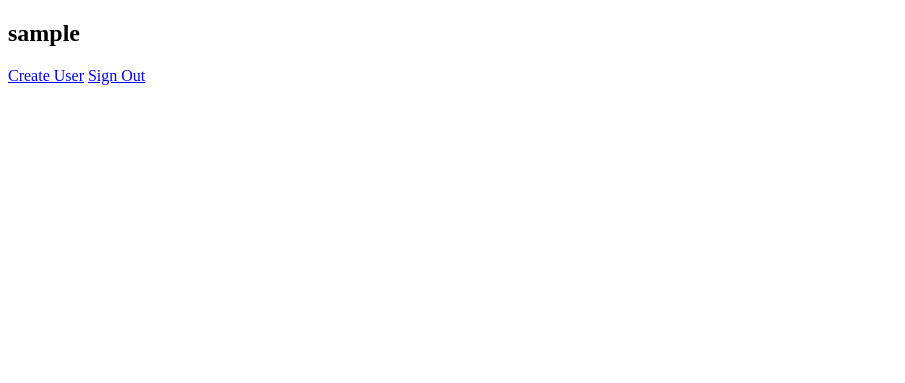
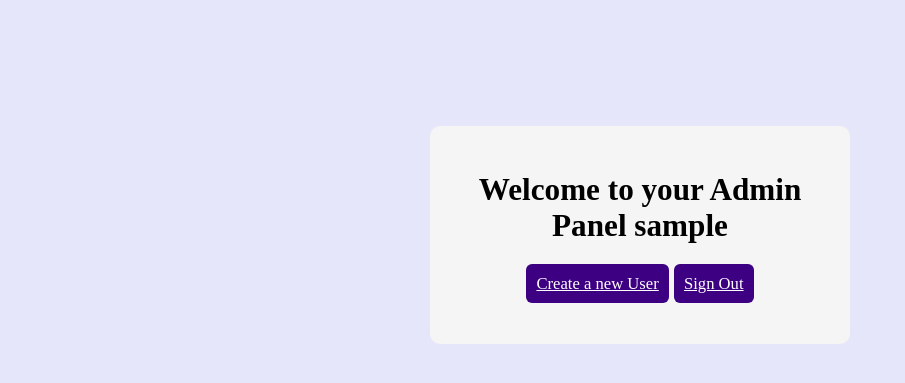
Before and after one commit to Fwyllie/wyllie_f_customCMS, a PHP site: page /Wyllie_F_3014_r2/admin/admin_index.php in a window 1280 px wide. Shown: the top 383 px of the page, without its empty margins (0-905 px from the left). Run offline with PHP 8.4, Linux system fonts and the light colour scheme; the visitor is signed in with stand-in values (Sample User, id 1).

Commit message:
added styling

```diff
--- a/admin/admin_index.php
+++ b/admin/admin_index.php
@@ -6,11 +6,14 @@
 <html>
 <head>
 <meta charset="UTF-8">
-<title>Welcome to your admin panel</title>
+<title>Fran's Admin Panel</title>
+<link rel="stylesheet" href="css/main.css">
 </head>
 <body>
-	<h2><?php echo $_SESSION['user_name'];  ?></h2>
-	<a href="admin_createUser.php">Create User</a>
-	<a href="phpscripts/caller.php?caller_id=logout">Sign Out</a>
+	<div id="indexDiv">
+		<h2 id="indexWelcome">Welcome to your Admin Panel <?php echo $_SESSION['user_name']; ?></h2>
+		<a id="createUser" href="admin_createUser.php">Create a new User</a>
+		<a id="signOut" href="phpscripts/caller.php?caller_id=logout">Sign Out</a>
+	<div>
 </body>
 </html>
--- /dev/null
+++ b/admin/css/main.css
@@ -0,0 +1,61 @@
+body{
+  background-color: #E6E6FA;
+}
+
+#loginForm, #indexDiv, #createDiv{
+  margin: 10% auto;
+  background-color: #F5F5F5;
+  padding: 20px;
+  border-radius: 10px;
+  width: 30%;
+  text-align: center;
+  font-size: 1.3em;
+}
+#indexDiv{
+  padding-bottom: 50px;
+}
+#loginForm h1{
+  font-size: 1.5em;
+}
+#submitButton{
+  padding: 5px;
+  font-size: 1em;
+  background-color: #3E0082;
+  border-radius: 6px;
+  width: 80px;
+  height: 40px;
+  color: white;
+}
+#submitButton2{
+  padding: 5px;
+  font-size: 1em;
+  background-color: #3E0082;
+  border-radius: 6px;
+  width: 120px;
+  height: 40px;
+  color: white;
+}
+#submitButton:hover, #submitButton2:hover{
+  background-color: #7500F7;
+}
+#loginForm input, #createDiv input{
+  padding: 5px;
+  font-size: 0.8em;
+  margin-top: 10px;
+  margin-bottom: 10px;
+}
+#createUser, #signOut{
+  padding: 10px;
+  color: white;
+  font-size: 0.8em;
+  background-color: #3E0082;
+  border-radius: 6px;
+  margin-bottom: 20px;
+}
+#createUser:hover, #signOut:hover{
+  background-color: #7500F7;
+}
+#selectLevel{
+  font-size: 0.8em;
+  color: #3E0082;
+}
--- a/admin/phpscripts/mail.php
+++ b/admin/phpscripts/mail.php
@@ -4,7 +4,5 @@
 		$subject = "Admin Panel Login Credentials";
 		$msg = "Username:". $username. "\n\nPassword:". $password. "\n\nAdmin Panel Login Page: http://localhost:8888/Wyllie_F_3014_r2/admin/admin_login" ;
 		mail($to, $subject, $msg);
-		redirect_to("admin_index.php");
-		echo "User create successfully, email has been sent with login information.";
 	}
 ?>
```
Also changed, not shown: admin/admin_createUser.php (+12 -9 lines), admin/admin_login.php (+10 -6 lines).
